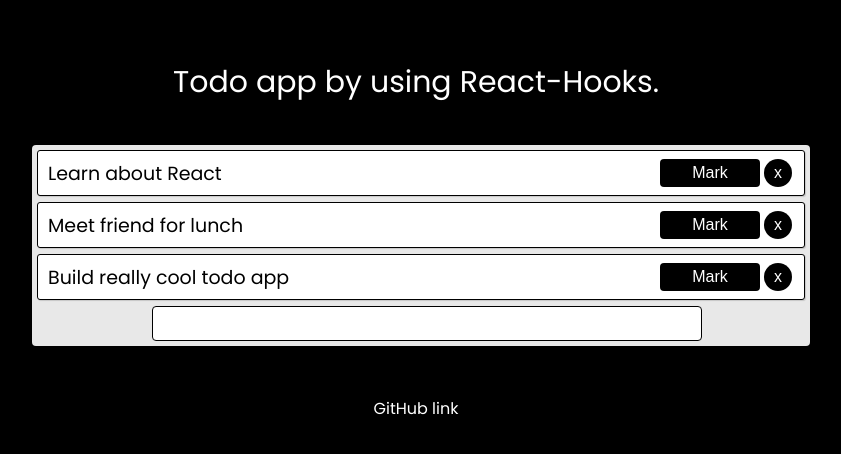
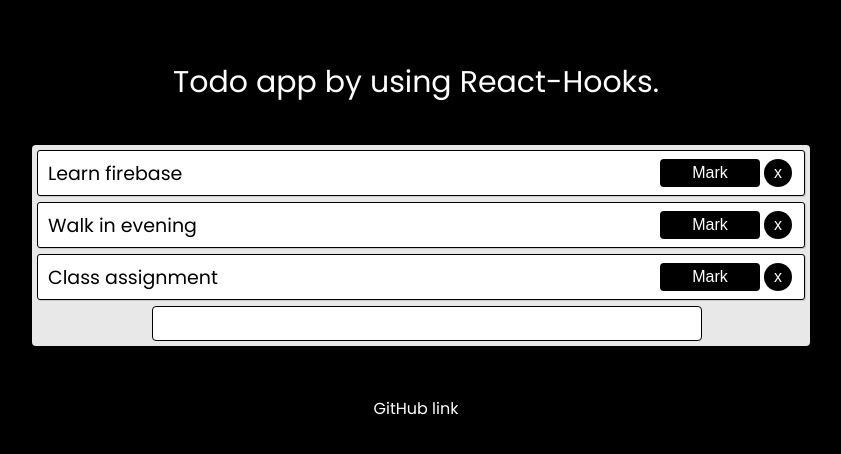
Before and after one commit to imkrantiprasad/react-hook-todo, a React (Create React App) app: page / in a window 1280 px wide. Shown: the top 454 px of the page, without its empty margins (224-1065 px from the left). Built offline with nearby package versions, Linux system fonts and the light colour scheme.

Commit message:
update content

```diff
--- a/src/App.js
+++ b/src/App.js
@@ -7,15 +7,15 @@ import TodoForm from './TodoForm';
 function App() {
   const [todos, setTodos] = useState([
     {
-      text: "Learn about React",
+      text: "Learn firebase",
       isCompleted: false
     },
     {
-      text: "Meet friend for lunch",
+      text: "Walk in evening",
       isCompleted: false
     },
     {
-      text: "Build really cool todo app",
+      text: "Class assignment",
       isCompleted: false
     }
   ]);
```
